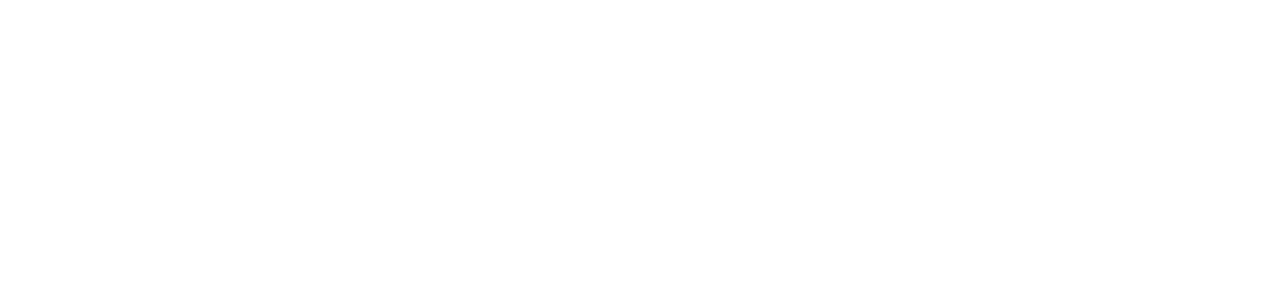
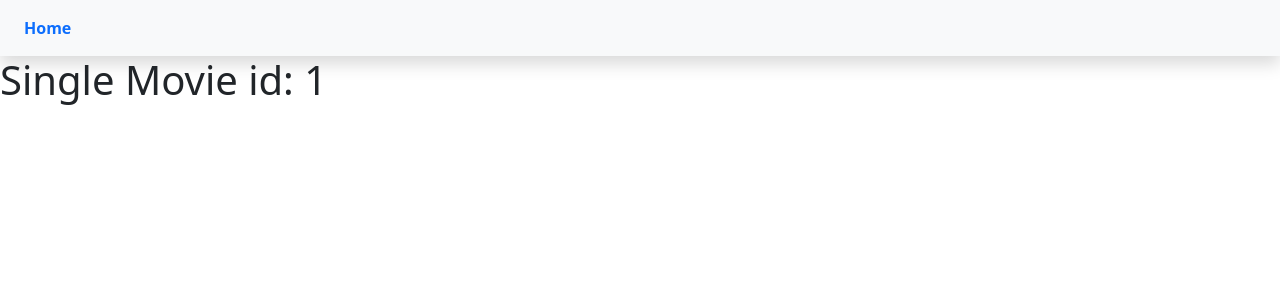
Before and after one commit to Gargenziano03/webapp-react, a React (Vite) app: page /movies/1 in a window 1280 px wide. Before the commit this address had no page. Shown: the top 300 px of the page. Built offline with nearby package versions, Linux system fonts and the light colour scheme.

Commit message:
add Moviespage and SingleMoviePage

```diff
--- a/src/App.jsx
+++ b/src/App.jsx
@@ -1,13 +1,17 @@
 import { BrowserRouter, Routes, Route } from "react-router-dom"
 import AppLayout from "./layouts/AppLayout"
-
+import MoviesPage from "./pages/moviesPage"
+import SingleMoviePage from "./pages/SingleMoviePage"
 function App() {
 
   return (
     <>
       <BrowserRouter>
         <Routes>
-          <Route element={<AppLayout />}></Route>
+          <Route element={<AppLayout />}>
+            <Route index element={<MoviesPage />} />
+            <Route path="movies/:id" element={<SingleMoviePage />} />
+          </Route>
         </Routes>
       </BrowserRouter>
     </>
--- a/src/components/AppFooter.jsx
+++ b/src/components/AppFooter.jsx
@@ -1,4 +1,4 @@
-export default function AppHeader() {
+export default function AppFooter() {
     return (
         <></>
     )
--- a/src/components/AppHeader.jsx
+++ b/src/components/AppHeader.jsx
@@ -5,7 +5,7 @@
         <header className="bg-light py-3 px-4 shadow">
             <nav>
                 <NavLink to="/" className="text-decoration-none">
-                    <strong>movie</strong>
+                    <strong>Home</strong>
                 </NavLink>
             </nav>
         </header>
--- a/src/layouts/AppLayout.jsx
+++ b/src/layouts/AppLayout.jsx
@@ -1,6 +1,7 @@
 
 import { Outlet } from "react-router-dom";
 import AppHeader from "../components/AppHeader";
+import AppFooter from "../components/AppFooter";
 
 export default function AppLayout() {
     return (
--- /dev/null
+++ b/src/pages/MoviesPage.jsx
@@ -0,0 +1,5 @@
+export default function MoviesPage() {
+    return (
+        <h1>movies</h1>
+    )
+}
--- /dev/null
+++ b/src/pages/SingleMoviePage.jsx
@@ -0,0 +1,10 @@
+import { useParams } from "react-router-dom"
+
+useParams
+export default function SingleMoviePage() {
+    const { id } = useParams()
+
+    return (
+        <h1>Single Movie id: {id}</h1>
+    )
+}
```
